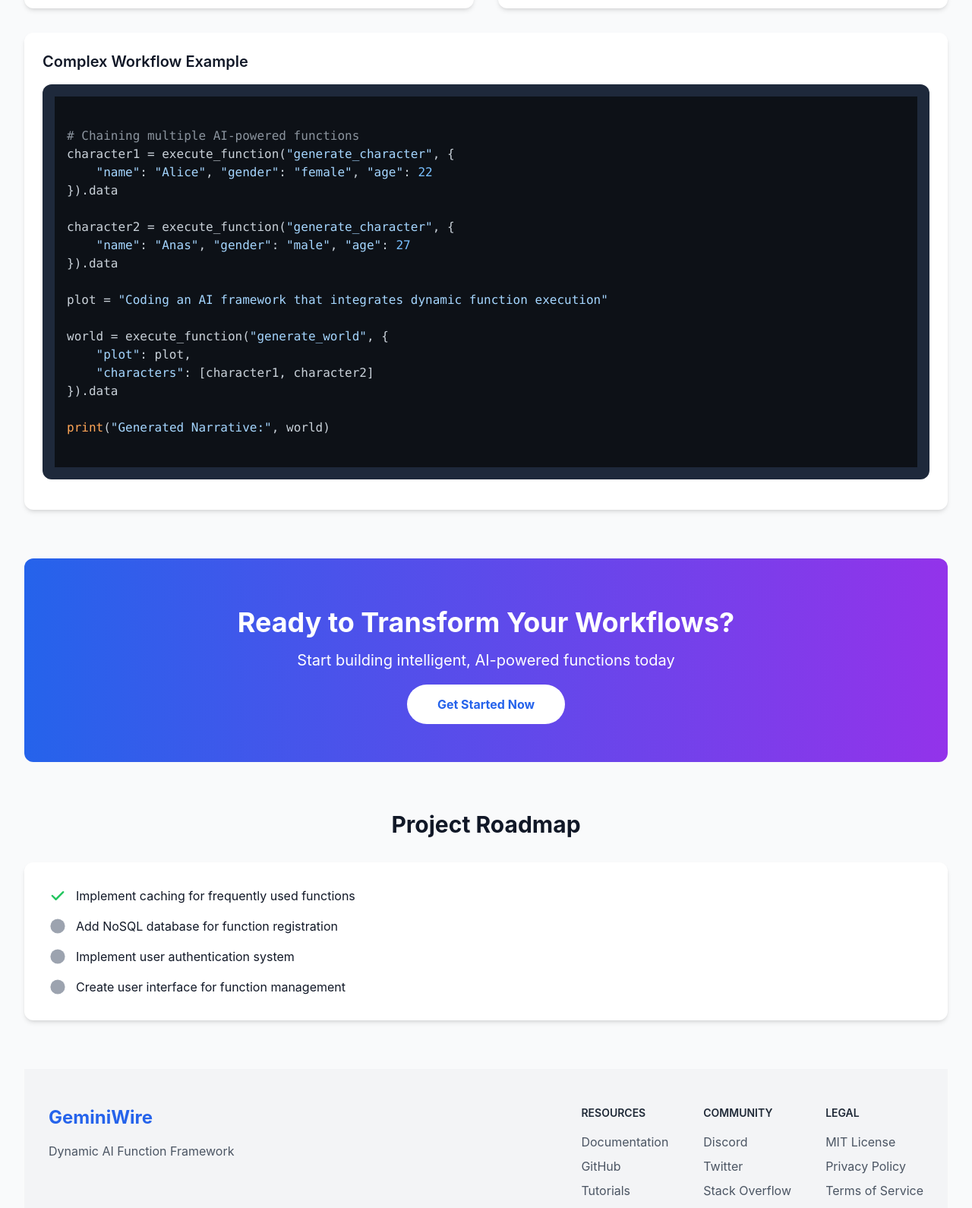
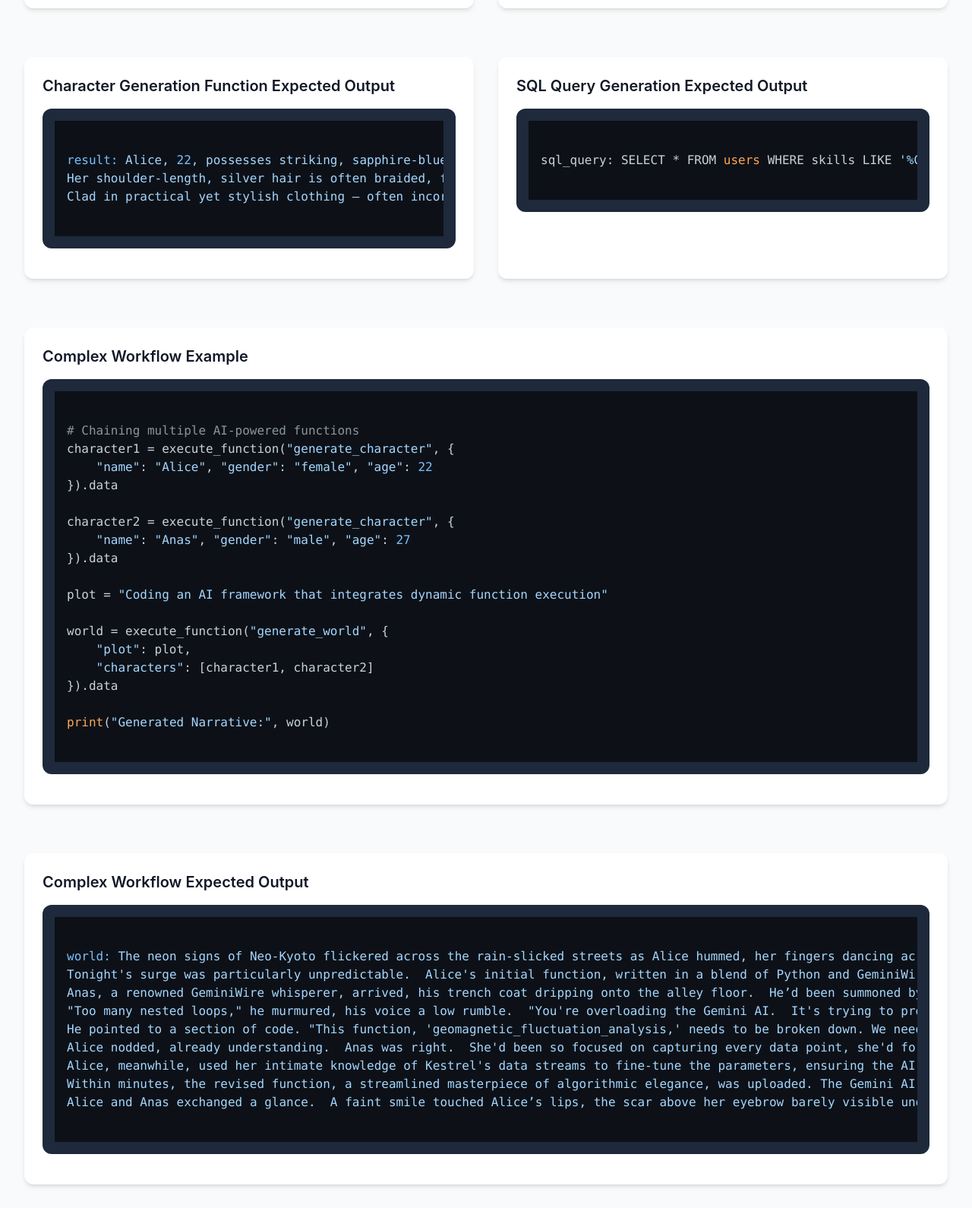
Before and after one commit to anas1412/GeminiWire, a plain HTML site: page index.html in a window 1280 px wide. Shown: the part 1955-3545 px from the top of the page at 76% size. Drawn offline with nearby package versions, Linux system fonts and the light colour scheme.

Commit message:
Added a documentation website

```diff
--- a/index.html
+++ b/index.html
@@ -272,12 +272,36 @@ def fetch_users_with_skill(inputs: dict):
 
 # Example Usage
 sql_query = execute_function("fetch_users_with_skill", {
-    "skill": "Cooking"
+    "skill": "Coding"
 })
                         </code></pre>
                   </div>
                 </div>
+            </section>
+            <section id="examples" class="mb-16">
+                <div class="grid md:grid-cols-2 gap-8">
+                    <div class="bg-white p-6 rounded-xl shadow-md">
+                      <h3 class="text-xl font-semibold mb-4">
+                        Character Generation Function Expected Output
+                      </h3>
+                      <pre class="code-block"><code class="language-yaml">
+result: Alice, 22, possesses striking, sapphire-blue eyes that hold a hint of mischievousness behind their usually calm demeanor.
+Her shoulder-length, silver hair is often braided, framing a delicate face with a slightly pointed chin.
+Clad in practical yet stylish clothing – often incorporating shades of blue and white – she carries herself with a quiet grace, belying a surprisingly sharp wit and hidden strength.
+                          </code></pre>
+                    </div>
+                    <div class="bg-white p-6 rounded-xl shadow-md">
+                      <h3 class="text-xl font-semibold mb-4">
+                        SQL Query Generation Expected Output
+                      </h3>
+                      <pre class="code-block"><code class="language-bash">
+sql_query: SELECT * FROM users WHERE skills LIKE '%Coding%'
+                          </code></pre>
+                    </div>
+                  </div>
 
+                </section>
+                <section id="examples" class="mb-16">
                 <div class="mt-8 bg-white p-6 rounded-xl shadow-md">
                   <h3 class="text-xl font-semibold mb-4">
                     Complex Workflow Example
@@ -300,6 +324,25 @@ world = execute_function("generate_world", {
 }).data
 
 print("Generated Narrative:", world)
+                    </code></pre>
+                </div>
+              </section>
+
+              <section id="examples" class="mb-16">
+                <div class="mt-8 bg-white p-6 rounded-xl shadow-md">
+                  <h3 class="text-xl font-semibold mb-4">
+                    Complex Workflow Expected Output
+                  </h3>
+                  <pre class="code-block"><code class="language-yaml">
+world: The neon signs of Neo-Kyoto flickered across the rain-slicked streets as Alice hummed, her fingers dancing across the holographic keyboard projected from her wristband.  She was debugging a GeminiWire function – a complex spell, really, in the world of digital magic.  This one was designed to analyze environmental data gathered by her autonomous drone, "Kestrel," and predict the next ley line surge. Ley line surges, powerful bursts of magical energy, were both a blessing and a curse in Neo-Kyoto, fueling technology but also capable of causing catastrophic power outages.
+Tonight's surge was particularly unpredictable.  Alice's initial function, written in a blend of Python and GeminiWire's proprietary language, wasn't precise enough.  She needed more processing power, a sharper AI eye.  That's where Anas came in.
+Anas, a renowned GeminiWire whisperer, arrived, his trench coat dripping onto the alley floor.  He’d been summoned by Alice’s frantic message, the urgency evident in her voice. He surveyed her code, his emerald eyes narrowed.
+"Too many nested loops," he murmured, his voice a low rumble.  "You're overloading the Gemini AI.  It's trying to process too much raw data before filtering."
+He pointed to a section of code. "This function, 'geomagnetic_fluctuation_analysis,' needs to be broken down. We need to chain it with a preliminary filtering function. Let's use a simpler algorithm here, something more efficient."
+Alice nodded, already understanding.  Anas was right.  She'd been so focused on capturing every data point, she'd forgotten the importance of efficient data management.  Together, they began to refactor the code, using GeminiWire's intuitive interface.  Anas, with his experience, designed a series of smaller, highly optimized functions:  a preliminary data filter, a noise reduction function, and a refined geomagnetic analysis.  He chained them together using GeminiWire's elegant workflow system, leveraging fasAPI for seamless integration.
+Alice, meanwhile, used her intimate knowledge of Kestrel's data streams to fine-tune the parameters, ensuring the AI received the most relevant information.  The synergy between their skills was breathtaking.
+Within minutes, the revised function, a streamlined masterpiece of algorithmic elegance, was uploaded. The Gemini AI, fed by the now-optimized data, whirred to life, producing a precise prediction: the surge would hit the central power grid in exactly 27 minutes, originating from the abandoned Shibuya district.
+Alice and Anas exchanged a glance.  A faint smile touched Alice’s lips, the scar above her eyebrow barely visible under the flickering neon.  Anas, usually so reserved, allowed a hint of satisfaction to lighten the weariness in his eyes.  They had averted disaster. Their collaborative magic, powered by GeminiWire, had saved Neo-Kyoto.  The rain continued to fall, washing away the remnants of their struggle, leaving only the quiet hum of a city safe, thanks to their combined skill and a framework that allowed them to perform miracles with code.
                     </code></pre>
                 </div>
               </section>
```
